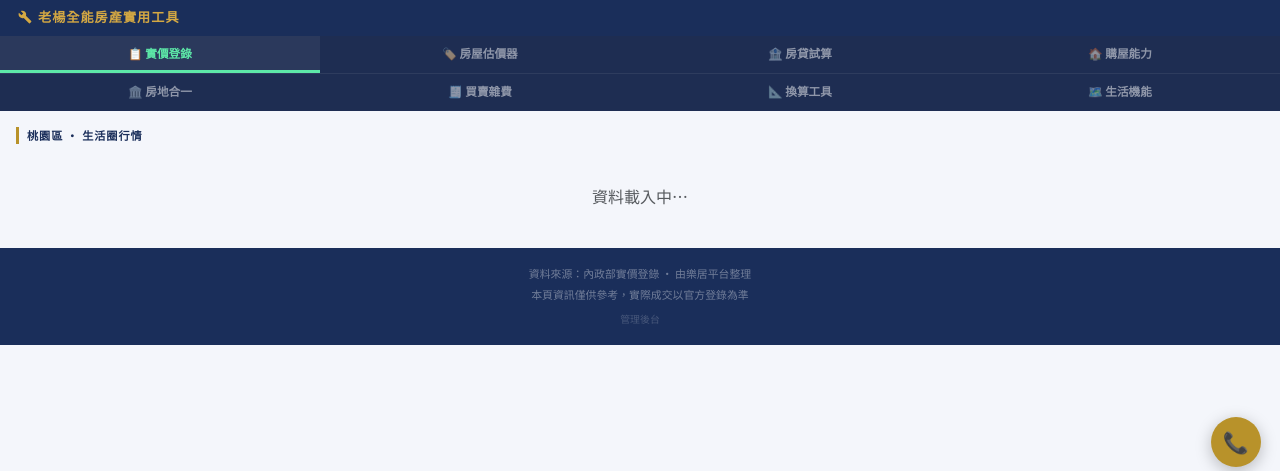
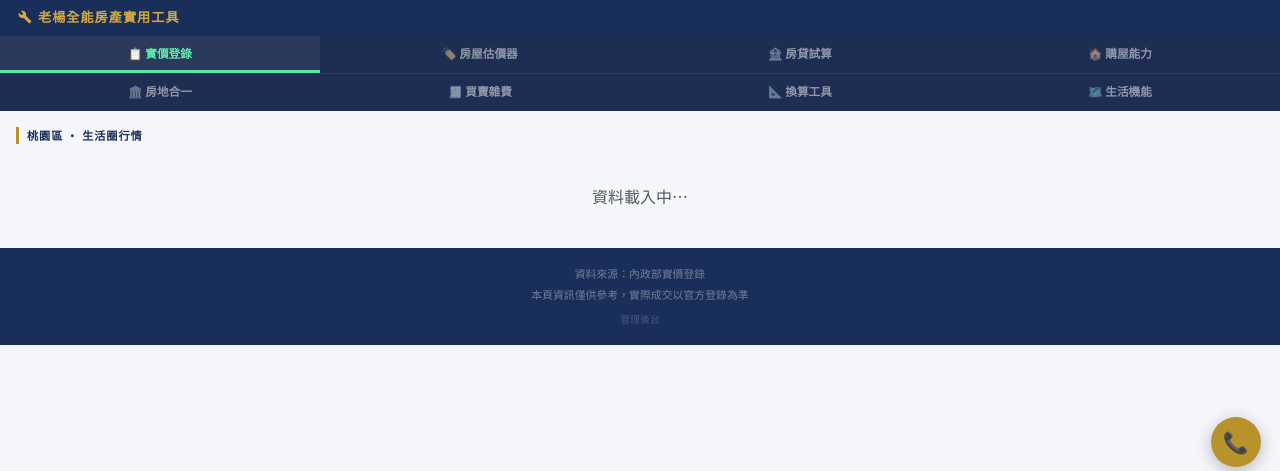
Before and after one commit to Ericyang114/leju-scraper, a Flask app: page / in a window 1280 px wide. Shown: the part 252-723 px from the top of the page. Run offline with Flask 3, Linux system fonts and the light colour scheme; data comes from the database, SQL or seed files in the repository; data that the repository does not hold is empty; some libraries are stand-ins or nearby versions.

Commit message:
chore: 移除頁面上對樂居的來源標註，避免版權疑慮
Co-Authored-By: Claude Sonnet 4.6 <noreply@anthropic.com>

```diff
--- a/templates/landing.html
+++ b/templates/landing.html
@@ -475,7 +475,7 @@
 
 <!-- Footer -->
 <footer>
-  <div>資料來源：內政部實價登錄 · 由樂居平台整理</div>
+  <div>資料來源：內政部實價登錄</div>
   <div class="mt-1">本頁資訊僅供參考，實際成交以官方登錄為準</div>
   <div class="mt-2"><a href="/dashboard" style="color:rgba(255,255,255,.2);font-size:.62rem;text-decoration:none;">管理後台</a></div>
 </footer>
@@ -620,7 +620,7 @@ async function lifeSearchByName(){
     const byCat=lifeParsePOI(data.elements||[],lat,lon);
     lifeAddMarkers(byCat);lifeRenderList(byCat);
     lifeSetStatus('ls-live',`✅ ${name} · ${data.elements?.length||0} 筆即時 POI`);
-    const srcLabel=coordSrc==='db'?'座標來自樂居資料庫':'座標由 Nominatim 取得';
+    const srcLabel=coordSrc==='db'?'座標來自實價登錄資料庫':'座標由 Nominatim 取得';
     const el=document.getElementById('lifeNote');el.innerHTML=`ℹ️ ${srcLabel} · POI 由 <b>Overpass API</b> 查詢 · 完全免費`;el.style.display='';
   }catch(e){lifeSetStatus('ls-error','⚠️ POI 查詢失敗，請稍後再試');}
 }
```
